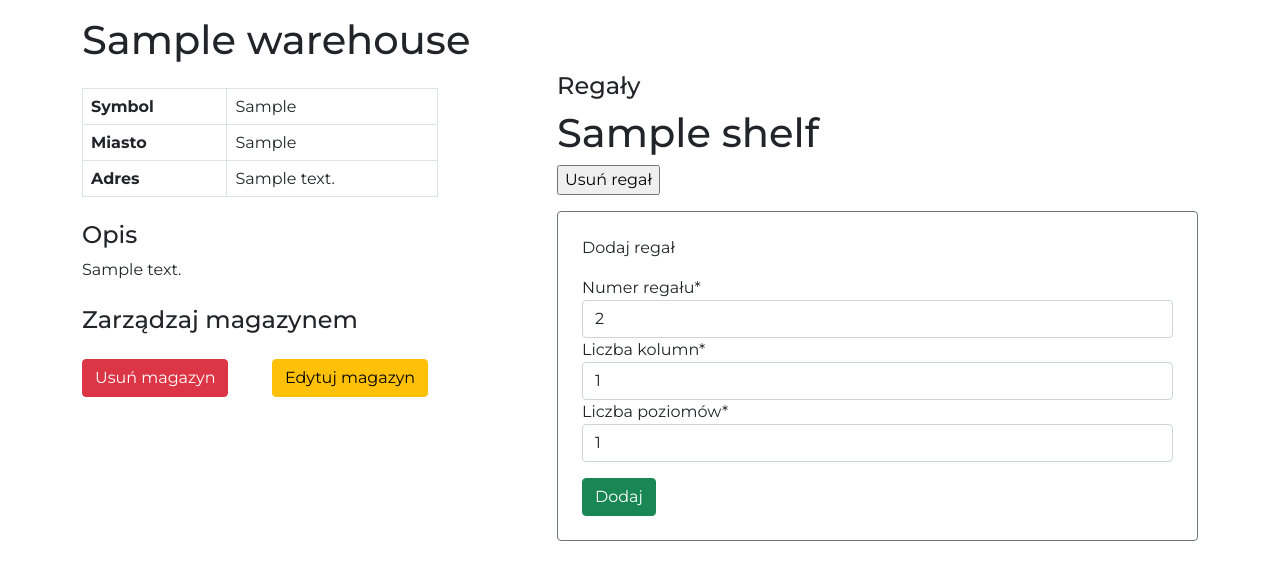
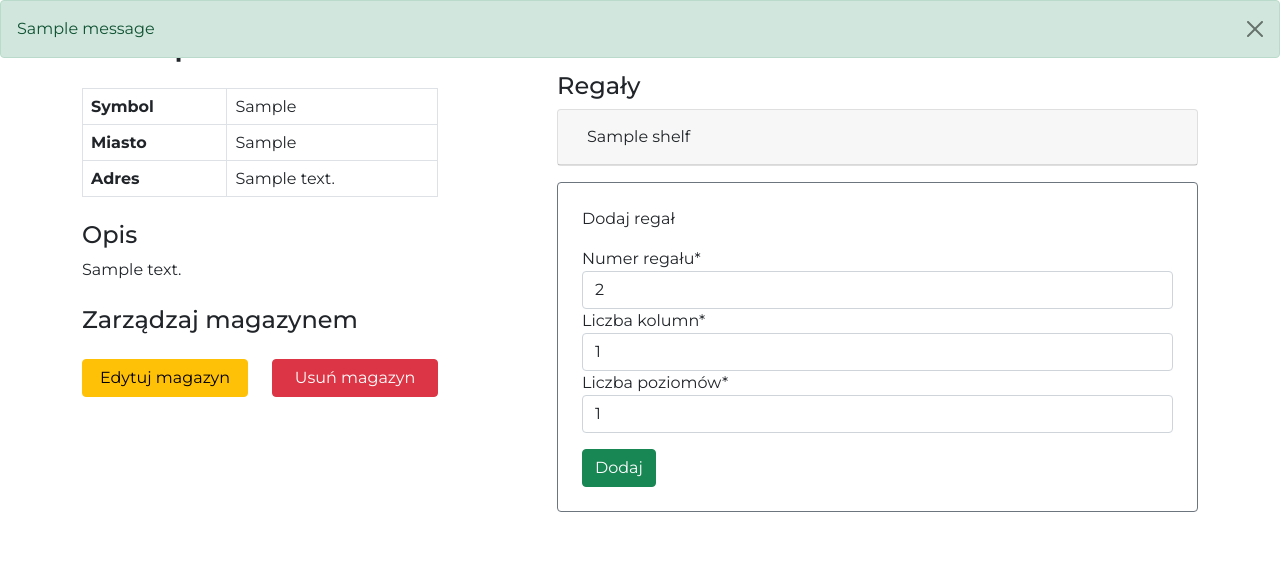
Before and after one commit to piotr-pawelczak/smart_warehouse, a Django app: page /warehouse/1/ in a window 1280 px wide. Shown: the part 56-636 px from the top of the page. Run offline with Django 3.2, Linux system fonts and the light colour scheme; tables that the repository leaves empty hold one stand-in row (values such as "Sample post"); one stand-in notice (Sample message) is shown; some libraries are stand-ins or nearby versions.

Commit message:
Display messages and shelves

```diff
--- a/warehouse/templates/warehouse/base.html
+++ b/warehouse/templates/warehouse/base.html
@@ -41,6 +41,21 @@
         </div>
       </div>
     </nav>
+
+    {% if messages %}
+        <ul class="messages list-unstyled position-fixed col-12">
+            {% for message in messages %}
+                <li class="message">
+                    <div class="alert {{ message.tags }} alert-dismissible fade show" role="alert">
+                        {{ message }}
+                        <button type="button" class="btn-close" data-bs-dismiss="alert" aria-label="Close"></button>
+                    </div>
+                </li>
+            {% endfor %}
+        </ul>
+
+    {% endif %}
+
     <main>
         <div class="container mt-3">
             {% block content %}
--- a/warehouse/templates/warehouse/warehouse_detail.html
+++ b/warehouse/templates/warehouse/warehouse_detail.html
@@ -36,42 +36,10 @@
             <div class="row mt-4">
                 <h4>Zarządzaj magazynem</h4>
 
-                <!-- Usunięcie magazynu -->
-                <div class="col-6 mx-auto">
-                    <!-- Przycisk usunięcia magazynu -->
-                    <button type="button" class="btn btn-danger mt-3" data-bs-toggle="modal" data-bs-target="#deleteModal">
-                      Usuń magazyn
-                    </button>
-
-                    <!-- Potwierdzenie usunięcia magazynu -->
-                    <div class="modal fade" id="deleteModal" tabindex="-1" aria-labelledby="deleteModalLabel" aria-hidden="true">
-                      <div class="modal-dialog">
-                        <div class="modal-content">
-                          <div class="modal-header">
-                            <h5 class="modal-title" id="deleteModalLabel">Potwierdź usunięcie</h5>
-                            <button type="button" class="btn-close" data-bs-dismiss="modal" aria-label="Close"></button>
-                          </div>
-                          <div class="modal-body">
-                            Czy na pewno chcesz usunąć magazyn? Ta operacja jest nieodwracalna.
-                          </div>
-                          <div class="modal-footer">
-                              <button type="button" class="btn btn-secondary" data-bs-dismiss="modal">Anuluj</button>
-                              <form action="{% url "warehouse:warehouse_delete" warehouse.id %}" method="post">
-                                <button type="submit" class="btn btn-danger">Usuń magazyn</button>
-                                {% csrf_token %}
-                            </form>
-
-                          </div>
-                        </div>
-                      </div>
-                    </div>
-                </div>
-                <!-- Zakończenie usuwania magazynu -->
-
                 <!-- Edycja magazynu -->
                 <div class="col-6  mx-auto">
-                    <!-- Button trigger modal -->
-                    <button type="button" class="btn btn-warning mt-3 input-block-level" data-bs-toggle="modal" data-bs-target="#editModal">
+                    <!-- Przycisk edycji magazynu -->
+                    <button type="button" class="btn btn-warning mt-3 input-block-level col-12" data-bs-toggle="modal" data-bs-target="#editModal">
                         Edytuj magazyn
                     </button>
 
@@ -103,22 +71,81 @@
                       </div>
                     </div>
                 </div>
+
+                <!-- Usunięcie magazynu -->
+                <div class="col-6 mx-auto">
+                    <!-- Przycisk usunięcia magazynu -->
+                    <button type="button" class="btn btn-danger mt-3 col-12" data-bs-toggle="modal" data-bs-target="#deleteModal">
+                      Usuń magazyn
+                    </button>
+
+                    <!-- Potwierdzenie usunięcia magazynu -->
+                    <div class="modal fade" id="deleteModal" tabindex="-1" aria-labelledby="deleteModalLabel" aria-hidden="true">
+                      <div class="modal-dialog">
+                        <div class="modal-content">
+                          <div class="modal-header">
+                            <h5 class="modal-title" id="deleteModalLabel">Potwierdź usunięcie</h5>
+                            <button type="button" class="btn-close" data-bs-dismiss="modal" aria-label="Close"></button>
+                          </div>
+                          <div class="modal-body">
+                            Czy na pewno chcesz usunąć magazyn? Ta operacja jest nieodwracalna.
+                          </div>
+                          <div class="modal-footer">
+                              <button type="button" class="btn btn-secondary" data-bs-dismiss="modal">Anuluj</button>
+                              <form action="{% url "warehouse:warehouse_delete" warehouse.id %}" method="post">
+                                <button type="submit" class="btn btn-danger">Usuń magazyn</button>
+                                {% csrf_token %}
+                            </form>
+
+                          </div>
+                        </div>
+                      </div>
+                    </div>
+                </div>
+                <!-- Zakończenie usuwania magazynu -->
             </div>
         </div>
 
         <!-- Zarządzanie regałami -->
         <div class="col-lg-7 offset-lg-1 mt-4 mt-lg-0">
             <h4>Regały</h4>
-            {% for shelf in shelves %}
-                <h1>{{ shelf.name }}</h1>
-                <form action="{% url "warehouse:shelf_delete" shelf.id %}" method="post">
-                    <p><input type="submit" value="Usuń regał" onclick="return confirm('Czy na pewno chcesz usunąć regał?')"></p>
-                    {% csrf_token %}
-                </form>
-            {% empty %}
-                <p>Brak regałów</p>
-            {% endfor %}
 
+            <!-- Wyświetlanie regałów -->
+            <div id="accordion">
+                {% for shelf in shelves %}
+                    <div class="card">
+                        <div class="card-header">
+                          <a class="btn" data-bs-toggle="collapse" href="#collapse-{{ shelf.name }}">
+                            {{ shelf.name }}
+                          </a>
+                        </div>
+                        <div id="collapse-{{ shelf.name }}" class="collapse hide" data-bs-parent="#accordion">
+                          <div class="card-body">
+                              <!-- Informacje o regale -->
+                              <div class="row">
+                                  <p class="col-6">Kolumny: {{ shelf.columns }}</p>
+                                  <p class="col-6">Poziomy: {{ shelf.levels }}</p>
+                              </div>
+                              <!-- Przyciski -->
+                              <div class="row">
+                                  <div class="col-6">
+                                      <button class="btn btn-success col-12">Szczegóły</button>
+                                  </div>
+                                  <div class="col-6">
+                                      <form action="{% url "warehouse:shelf_delete" shelf.id %}" method="post">
+                                        <input type="submit" value="Usuń regał" onclick="return confirm('Czy na pewno chcesz usunąć regał?')" class="btn btn-danger col-12">
+                                        {% csrf_token %}
+                                      </form>
+                                  </div>
+                              </div>
+                          </div>
+                        </div>
+                      </div>
+                {% endfor %}
+            </div>
+
+
+            <!-- Dodawanie regałów -->
             <form action="." method="post" class="form-group border border-secondary rounded p-4 mx-auto my-3">
                  <p>Dodaj regał</p>
                 {{ form|crispy }}
@@ -127,6 +154,7 @@
             </form>
         </div>
 
+
     </div>
 
 
--- a/warehouse/views.py
+++ b/warehouse/views.py
@@ -2,6 +2,7 @@ from django.shortcuts import render, redirect
 from .models import Warehouse, Location, Shelf
 from django.shortcuts import get_object_or_404
 from .forms import WarehouseForm, ShelfForm
+from django.contrib import messages
 
 
 def home_view(request):
@@ -57,11 +58,20 @@ def warehouse_detail(request, pk):
         if form.is_valid():
             shelf = form.save(commit=False)
             shelf.warehouse = warehouse
+            shelf_name = f'{warehouse.symbol}-{shelf.shelf_number}'
+
+            # Obsługa tej samej nazwy
+            if Shelf.objects.filter(name=shelf_name):
+                messages.error(request, 'Istnieje już regał o podanym numerze')
+                return redirect(warehouse.get_absolute_url())
+
             shelf.name = f'{warehouse.symbol}-{shelf.shelf_number}'
-
             shelf.save()
             default_number = shelves.reverse()[0].shelf_number + 1
             form = ShelfForm(initial={'shelf_number': default_number})
+
+            # Utworzenie lokalizacji
+
             # cols = form.cleaned_data['cols']
             # rows = form.cleaned_data['rows']
             #
@@ -87,21 +97,6 @@ def warehouse_delete(request, pk):
     return redirect('/warehouses/')
 
 
-# def warehouse_edit(request, pk):
-#     """
-#     Widok odpowiedzialny za edycję danych istniejącego magazynu
-#     """
-#     warehouse = Warehouse.objects.get(id=pk)
-#     form = WarehouseForm(instance=warehouse)
-#     if request.method == 'POST':
-#         print(request.POST)
-#         form = WarehouseForm(request.POST, instance=warehouse)
-#         if form.is_valid():
-#             form.save()
-#             return redirect(f'/warehouse/{pk}')
-#     return render(request, 'warehouse/warehouse_edit.html', {'form': form})
-
-
 def shelf_delete(request, pk):
     shelf = get_object_or_404(Shelf, id=pk)
 
```
Also changed, not shown: smart_warehouse/settings.py (+9 -0 lines).
